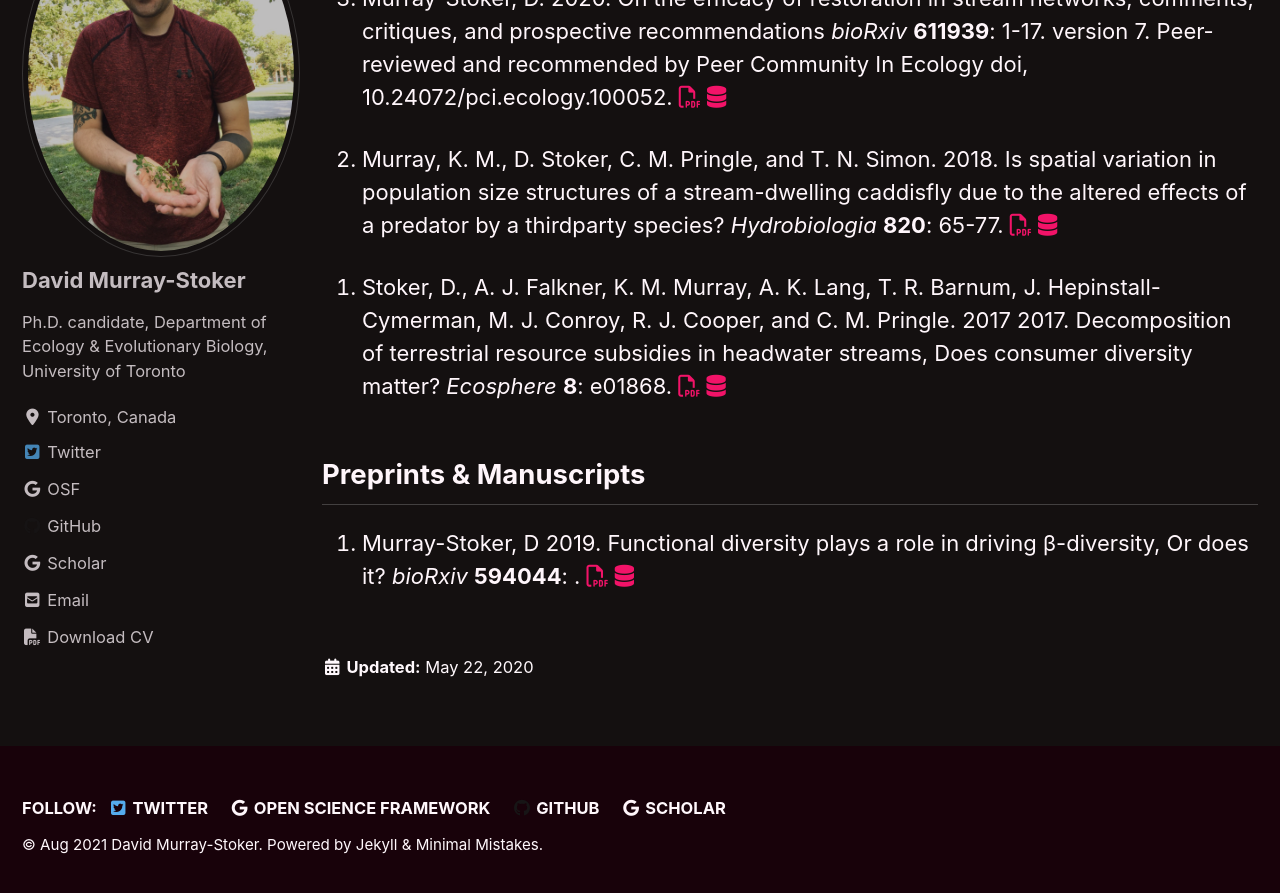
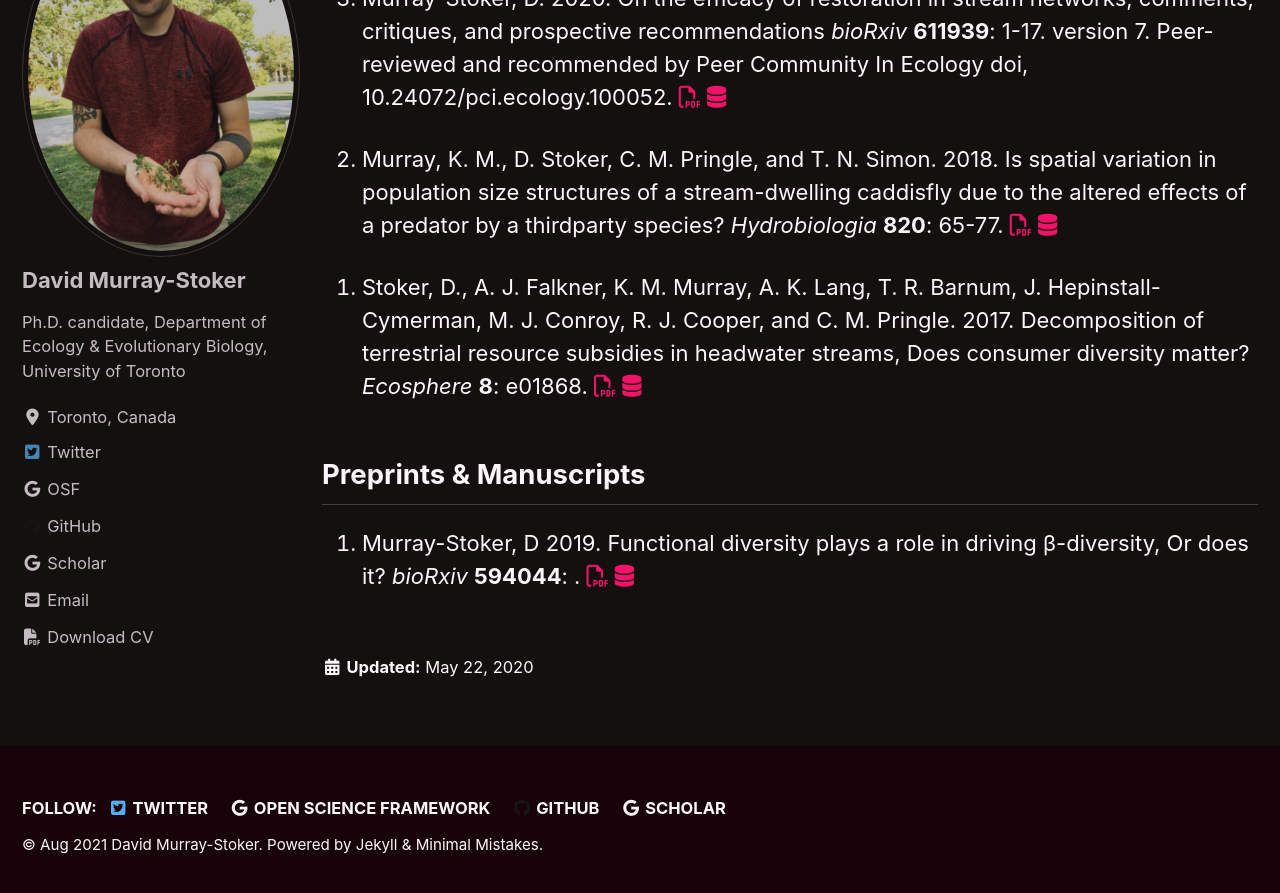
Before and after one commit to dmurraystoker/dmurraystoker.github.io, a Jekyll site: the page built from _pages/publications.md, in a window 1280 px wide and 900 px high, scrolled down 1089 px. Shown: the top 893 px of the window. Built offline with Jekyll 4.4.1, drawn with Linux system fonts in a browser that asks for light colours; cached includes are drawn as plain includes; nearby versions of some CDN libraries.

Commit message:
Update publications.yaml

```diff
--- a/_data/publications.yaml
+++ b/_data/publications.yaml
@@ -77,7 +77,7 @@
   data-url: https://figshare.com/articles/Phylloicus_hansoni_larval_population_size_structures_in_both_predator-only_and_predator-third_party_stream_settings/5856651
 
 - id: Stoker_et_al_2017
-  authors: Stoker, D., A. J. Falkner, K. M. Murray, A. K. Lang, T. R. Barnum, J. Hepinstall-Cymerman, M. J. Conroy, R. J. Cooper, and C. M. Pringle. 2017
+  authors: Stoker, D., A. J. Falkner, K. M. Murray, A. K. Lang, T. R. Barnum, J. Hepinstall-Cymerman, M. J. Conroy, R. J. Cooper, and C. M. Pringle.
   title: Decomposition of terrestrial resource subsidies in headwater streams, Does consumer diversity matter?
   journal: Ecosphere
   year: 2017
```
